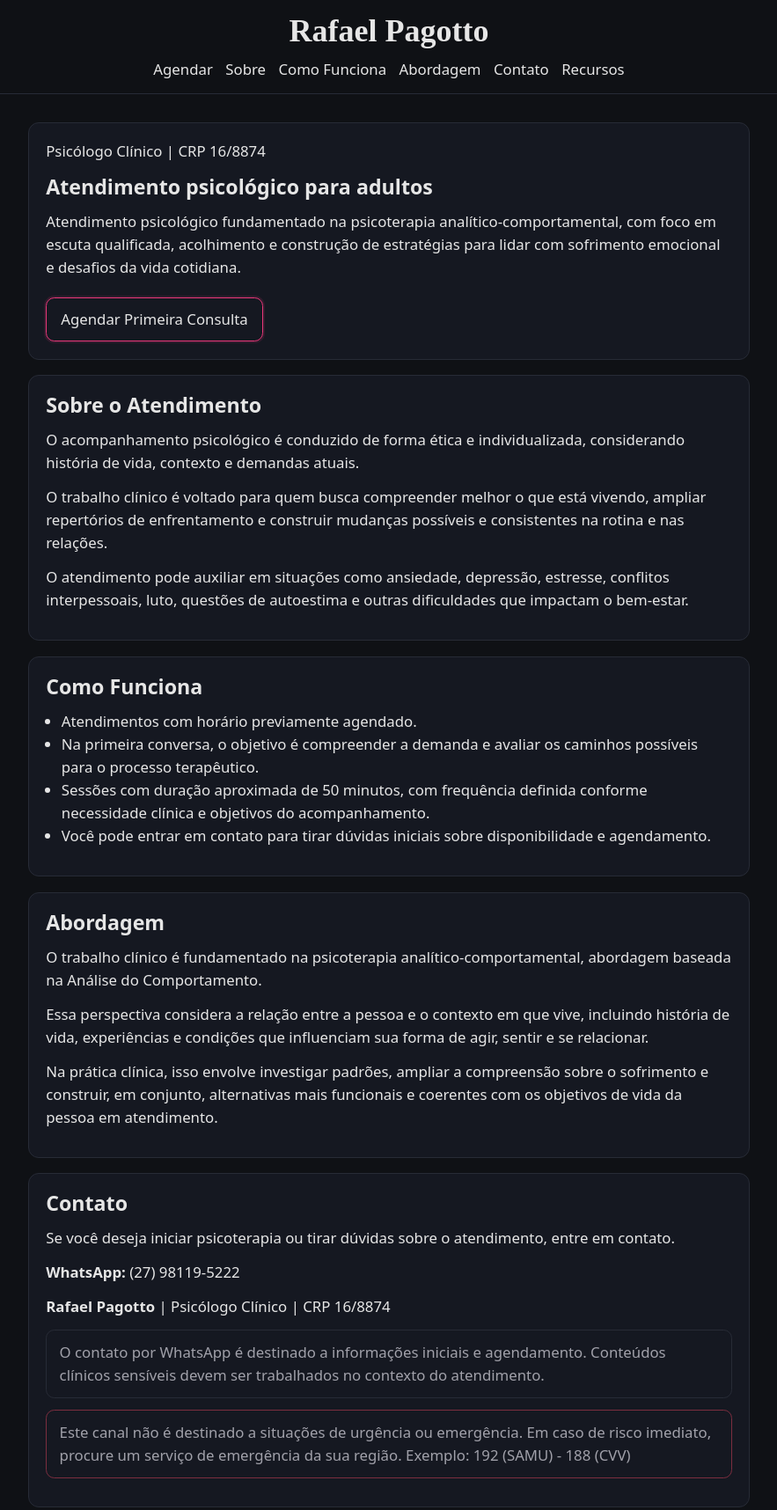
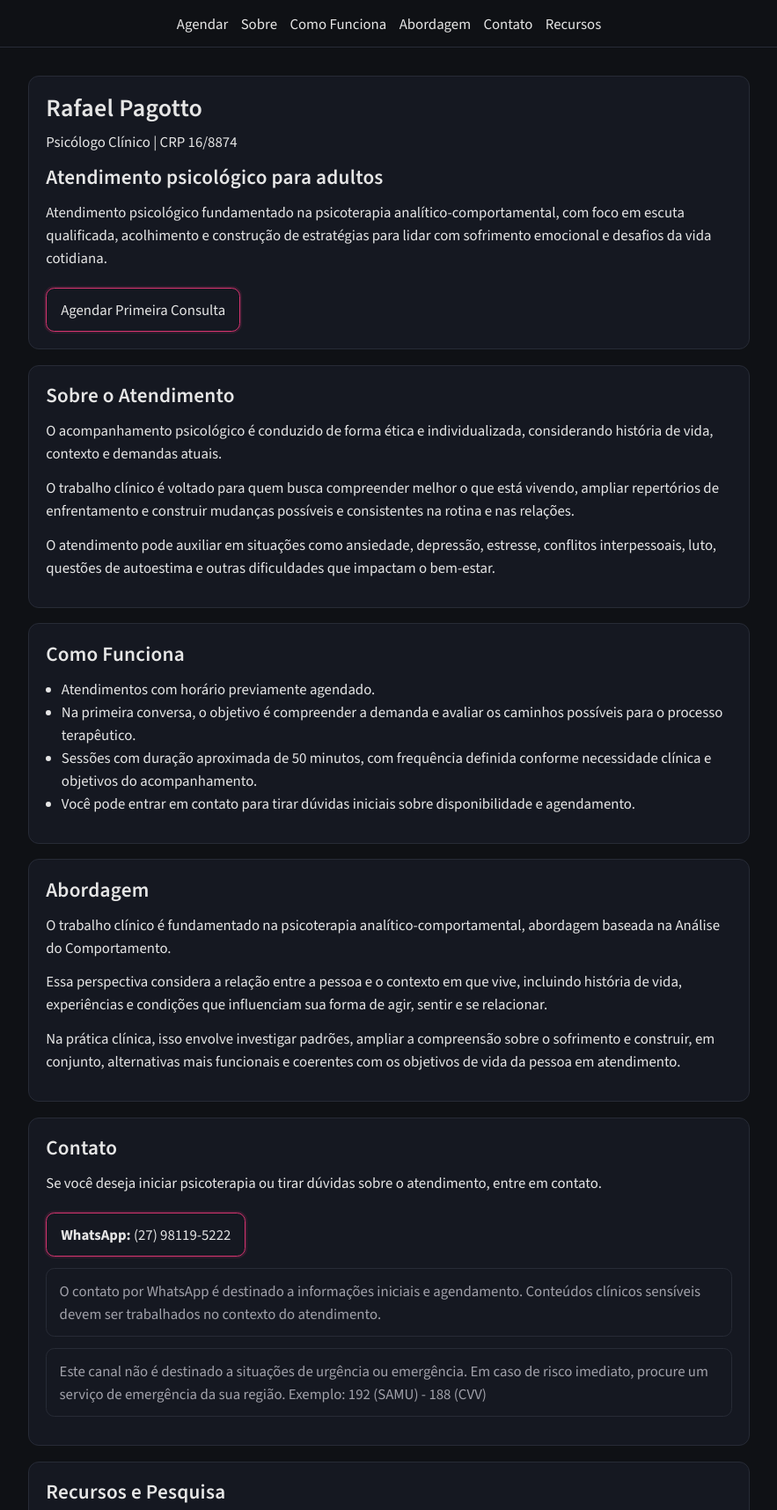
Before and after one commit to RafaelPagotto/PagottoPsicologia, a plain HTML site: page index.html in a window 1280 px wide. Shown: the top 1716 px of the page at 88% size, without its empty margins (198-1081 px from the left). Drawn offline with nearby package versions, Linux system fonts and the light colour scheme.

Commit message:
styling and header changes

```diff
--- a/index.html
+++ b/index.html
@@ -9,7 +9,6 @@
 </head>
 <body>
     <header>
-        <h1>Rafael Pagotto</h1>
         <nav aria-label="Navegação rápida entre seções">
             <a href="#agendar">Agendar</a>
             <a href="#sobre">Sobre</a>
@@ -22,6 +21,7 @@
 
     <main>
         <section id="agendar"aria-labelledby="hero-title">
+            <h1>Rafael Pagotto</h1>
             <p>Psicólogo Clínico | CRP 16/8874</p>
             <h2 id="hero-title">Atendimento psicológico para adultos</h2>
             <p>Atendimento psicológico fundamentado na psicoterapia analítico-comportamental, com foco em escuta qualificada, acolhimento e construção de estratégias para lidar com sofrimento emocional e desafios da vida cotidiana.</p>
@@ -57,10 +57,9 @@
         <section id="contato" aria-labelledby="contato-title">
             <h2 id="contato-title">Contato</h2>
             <p>Se você deseja iniciar psicoterapia ou tirar dúvidas sobre o atendimento, entre em contato.</p>
-            <p><strong>WhatsApp:</strong> <a href="https://wa.me/5527981195222?text=Olá,%20gostaria%20de%20agendar%20uma%20sessão!" target="_blank" rel="noopener noreferrer" aria-label="Abrir conversa no WhatsApp para agendamento">(27) 98119-5222</a></p>
-            <p><strong>Rafael Pagotto</strong> | Psicólogo Clínico | CRP 16/8874</p>
+            <p><a class="cta" href="https://wa.me/5527981195222?text=Olá,%20gostaria%20de%20agendar%20uma%20sessão!" target="_blank" rel="noopener noreferrer" aria-label="Abrir conversa no WhatsApp para agendamento"><strong>WhatsApp:</strong> (27) 98119-5222</a></p>
             <p class="notice">O contato por WhatsApp é destinado a informações iniciais e agendamento. Conteúdos clínicos sensíveis devem ser trabalhados no contexto do atendimento.</p>
-            <p class="notice alert">Este canal não é destinado a situações de urgência ou emergência. Em caso de risco imediato, procure um serviço de emergência da sua região. Exemplo: 192 (SAMU) - 188 (CVV)</p>
+            <p class="notice">Este canal não é destinado a situações de urgência ou emergência. Em caso de risco imediato, procure um serviço de emergência da sua região. Exemplo: 192 (SAMU) - 188 (CVV)</p>
         </section>
 
         <section id="recursos" aria-labelledby="recursos-title">
@@ -77,7 +76,7 @@
     </main>
 
     <footer>
-        <p>2022 - <span id="year"></span></p>
+        <p><span id="year"></span></p>
         <p><a href="https://github.com/RafaelPagotto/PagottoPsicologia" target="_blank" rel="noopener noreferrer" aria-label="Abrir repositório do projeto no GitHub">GitHub do Projeto</a></p>
     </footer>
     <script src="script/menu.js" defer></script>
--- a/style/index.css
+++ b/style/index.css
@@ -1,21 +1,21 @@
+@import url('https://fonts.googleapis.com/css2?family=Source+Sans+3:wght@400;500;600;700&display=swap');
+
 :root {
     --bg: #0f1115;
     --surface: #151821;
     --text: #e6e6e6;
     --muted: #a1a1aa;
     --border: #272b36;
-    --accent: #ea377a;
-}
-
-html {
-    scroll-behavior: smooth;
+    --accent: #d83470;
+    --font-body: "Source Sans 3", "Avenir Next", "Helvetica Neue", "Segoe UI", sans-serif;
+    --font-heading: "Source Sans 3", "Avenir Next", "Helvetica Neue", "Segoe UI", sans-serif;
 }
 
 body {
     margin: 0;
     color: var(--text);
     background: var(--bg);
-    font: 400 1.05rem/1.55 system-ui, -apple-system, Segoe UI, Roboto, Arial, sans-serif;
+    font: 400 1.05rem/1.55 var(--font-body);
 }
 
 header {
@@ -27,21 +27,10 @@ header {
     border-bottom: 1px solid var(--border);
 }
 
-header h1 {
-    font-size: 2.25rem;
-}
-
-header > h1,
 header > nav {
     width: min(820px, 92vw);
     margin-left: auto;
     margin-right: auto;
-}
-
-h1 {
-    margin: 0 0 .6rem;
-    text-align: center;
-    font: 700 2rem/1.2 "Merriweather", serif;
 }
 
 nav {
@@ -65,10 +54,22 @@ section {
     scroll-margin-top: 7rem;
 }
 
+h1 {
+    margin: 0 0 .5rem;
+    font-size: 1.75rem;
+    line-height: 1.2;
+    font-family: var(--font-heading);
+    font-weight: 600;
+    letter-spacing: 0.01em;
+}
+
 h2 {
     margin: 0 0 .75rem;
     font-size: 1.45rem;
     line-height: 1.25;
+    font-family: var(--font-heading);
+    font-weight: 600;
+    letter-spacing: 0.01em;
 }
 
 p,
@@ -106,16 +107,11 @@ a:hover {
     color: var(--text)
 }
 
-
 .notice {
     padding: .75rem .9rem;
     border: 1px solid var(--border);
     border-radius: .6rem;
     color: var(--muted);
-}
-
-.alert {
-    border-color: #7b2e3f;
 }
 
 footer {
@@ -136,18 +132,9 @@ a:focus-visible {
 }
 
 @media (max-width: 640px) {
-    header h1 {
-        font-size: 2.25rem;
-    }
-
     body {
         font-size: .98rem;
         line-height: 1.5;
-    }
-
-    h1 {
-        font-size: 1.55rem;
-        line-height: 1.2;
     }
 
     h2 {
@@ -183,20 +170,12 @@ a:focus-visible {
 }
 
 @media (max-width: 430px) {
-    header h1 {
-        font-size: 2rem;
-    }
-
     nav {
         margin: auto 5rem auto 5rem;
     }
 
     body {
         font-size: 1rem;
-    }
-
-    h1 {
-        font-size: 1.25rem;
     }
 
     h2 {
```
